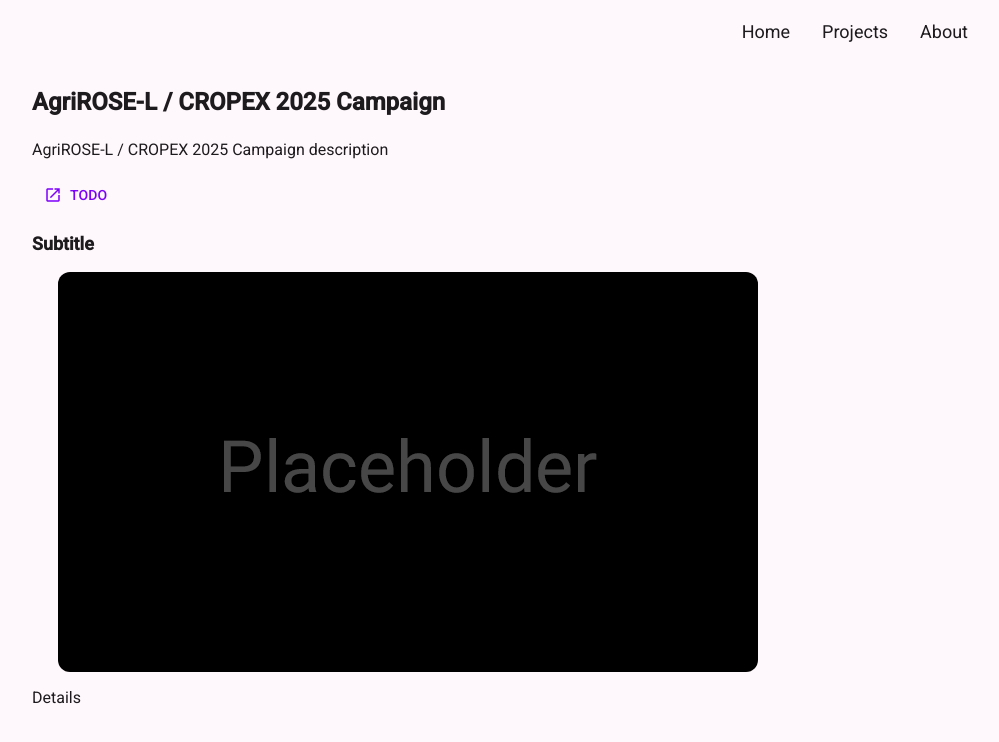
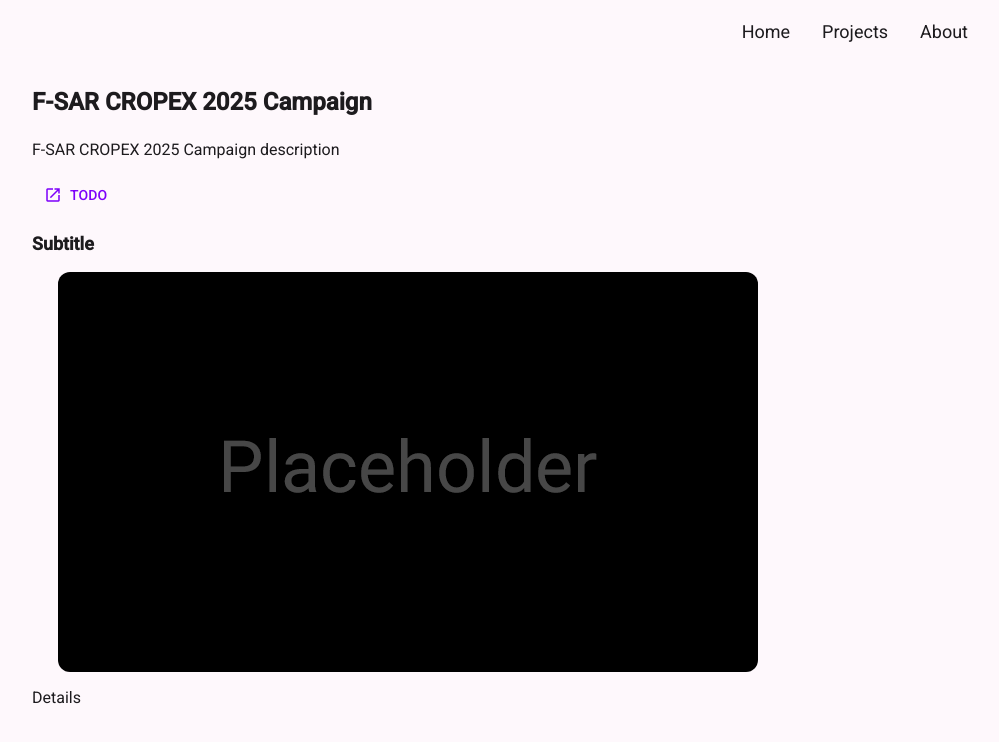
Before and after one commit to nbasargin/homepage, an Angular app: page /fsar-cropex-25 in a window 1280 px wide. Shown: the top 742 px of the page, without its empty margins (232-1231 px from the left). Built offline with nearby package versions, Linux system fonts and the light colour scheme.

Commit message:
add more previews

```diff
--- a/src/app/projects/constrained-td.ts
+++ b/src/app/projects/constrained-td.ts
@@ -6,8 +6,8 @@ import { MatIconModule } from '@angular/material/icon';
 import { ProjectDescription } from './project-description';
 
 export const constrainedTDDescription: ProjectDescription = {
-  title: 'Constrained Tensor Decompositions',
-  description: 'Polarimetric SAR time series analysis',
+  title: 'Constrained TD',
+  description: 'Constrained tensor decompositions (TD) for SAR time series analysis',
   imageUrl: '/assets/projects/constrained-td-preview.png',
   detailsLink: '/constrained-td',
 };
--- a/src/app/projects/fsar-cropex-25.ts
+++ b/src/app/projects/fsar-cropex-25.ts
@@ -6,9 +6,9 @@ import { MatIconModule } from '@angular/material/icon';
 import { ProjectDescription } from './project-description';
 
 export const fsarCropex25Description: ProjectDescription = {
-  title: 'AgriROSE-L / CROPEX 2025',
+  title: 'CROPEX 2025',
   description: 'Experimental F-SAR airborne campaign',
-  imageUrl: '/assets/placeholder.png',
+  imageUrl: '/assets/projects/fsar-cropex-25-preview.jpg',
   detailsLink: '/fsar-cropex-25',
 };
 
@@ -16,9 +16,9 @@ export const fsarCropex25Description: ProjectDescription = {
   selector: 'hp-projects-fsar-cropex25',
   imports: [CommonModule, MatCardModule, MatButtonModule, MatIconModule],
   template: `
-    <div class="block-title">AgriROSE-L / CROPEX 2025 Campaign</div>
+    <div class="block-title">F-SAR CROPEX 2025 Campaign</div>
 
-    <p>AgriROSE-L / CROPEX 2025 Campaign description</p>
+    <p>F-SAR CROPEX 2025 Campaign description</p>
     <div class="button-row">
       <a mat-button="elevated" href="https://todo.com" target="_blank">
         <mat-icon>open_in_new</mat-icon>
--- a/src/app/projects/gedi-tdx.ts
+++ b/src/app/projects/gedi-tdx.ts
@@ -8,7 +8,7 @@ import { ProjectDescription } from './project-description';
 export const gediTdxDescription: ProjectDescription = {
   title: 'GEDI-TDX',
   description: 'GEDI-TDX data fusion for forest structure analysis',
-  imageUrl: '/assets/placeholder.png',
+  imageUrl: '/assets/projects/gedi-tdx-preview.jpg',
   detailsLink: '/gedi-tdx',
 };
 
--- a/src/app/projects/model-based-td.ts
+++ b/src/app/projects/model-based-td.ts
@@ -6,7 +6,7 @@ import { MatIconModule } from '@angular/material/icon';
 import { ProjectDescription } from './project-description';
 
 export const modelBasedTDDescription: ProjectDescription = {
-  title: 'Model-Based Tensor Decompositions',
+  title: 'Model-Based TD',
   description: 'Geophysical parameter estimation from multidimensional SAR data',
   imageUrl: '/assets/placeholder.png',
   detailsLink: '/model-based-td',
```
Also changed, not shown: src/assets/projects/fsar-cropex-25-preview.jpg (added), src/assets/projects/gedi-tdx-preview.jpg (added).
